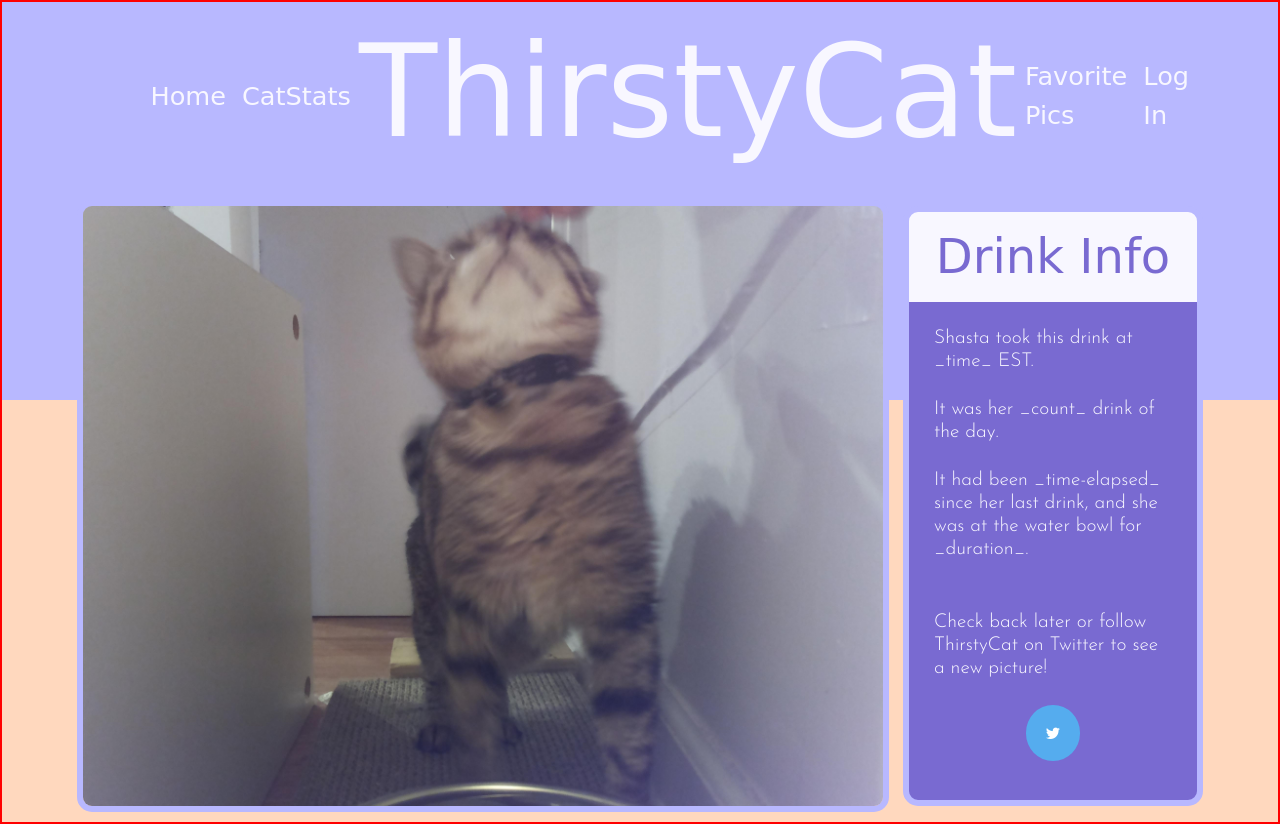
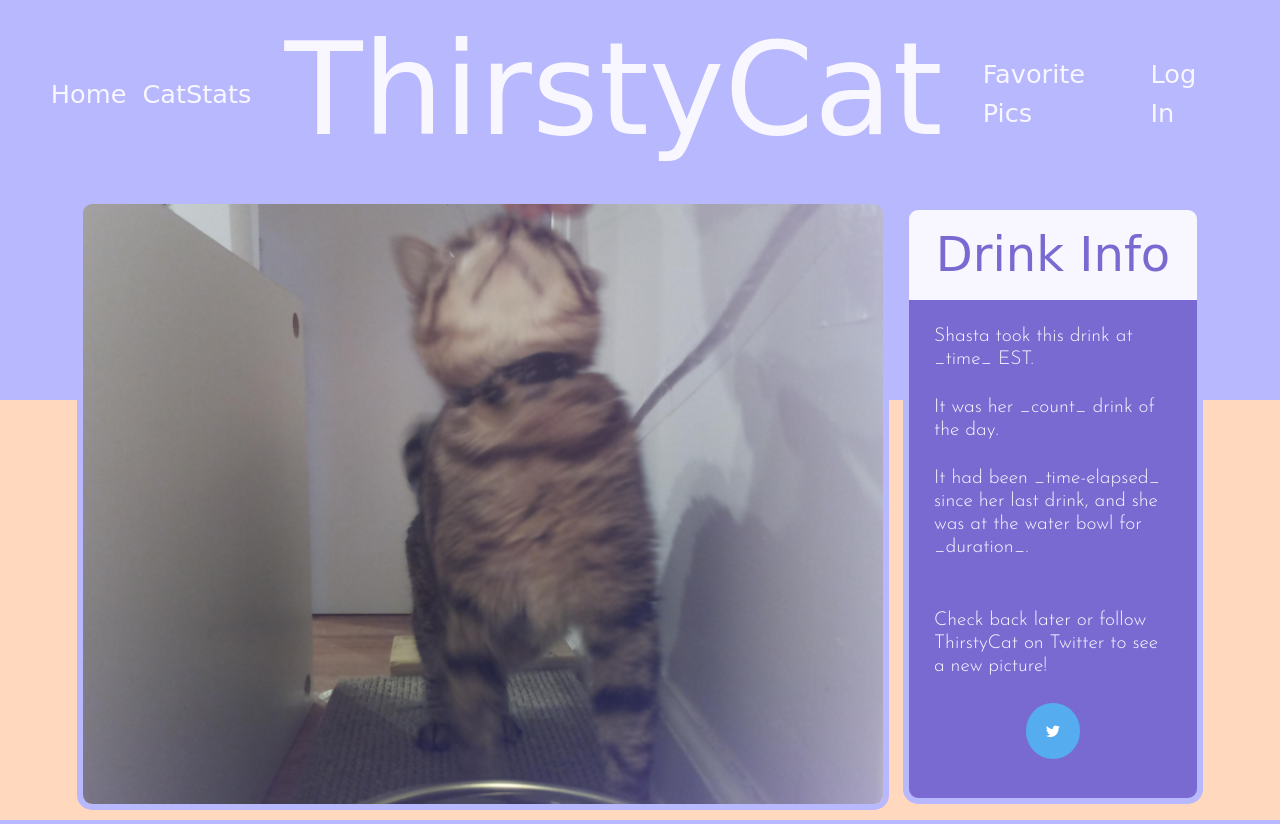
Before and after one commit to timothy-johnston/ThirstyCat, a Django app: template webApp/thirstyCat/src/main/resources/templates/home.html in a window 1280 px wide. Run offline with Django 3.2, Linux system fonts and the light colour scheme; the template is opened without the code that fills it, so the values that code supplies are empty; some libraries are stand-ins or nearby versions; some web fonts are replaced.

Commit message:
working on navbar

```diff
--- a/webApp/thirstyCat/src/main/resources/static/styles/main.css
+++ b/webApp/thirstyCat/src/main/resources/static/styles/main.css
@@ -2,7 +2,7 @@
 font-family: 'Maven Pro', sans-serif; */
 
 #test {
-	border: 2px solid red;
+	/* border: 2px solid red; */
 	display: flex;
 	flex-direction: column;
 	justify-content: space-evenly;
@@ -56,6 +56,20 @@
 }
 
 #nav-ul {
+	width: 80%;
+	margin-left: auto;
+	margin-right: auto;
+	display: flex;
+	justify-content: space-evenly;
+	align-items: center;
+}
+
+#test2 {
+	width: 0px;
+	z-index: 2;
+}
+
+#nav-ul-2 {
 	width: 80%;
 	margin-left: auto;
 	margin-right: auto;
--- a/webApp/thirstyCat/src/main/resources/templates/home.html
+++ b/webApp/thirstyCat/src/main/resources/templates/home.html
@@ -29,7 +29,45 @@
 
         <!-- Navbar -->
         <nav id="nav-home" class="navbar navbar-expand-lg bg-transparent navbar-dark">
-            <!-- <a class="navbar-brand" href="#">ThirstyCat</a> -->
+            <div id="test2">
+                <button class="navbar-toggler pull-lg-left" type="button" data-toggle="collapse" data-target="#collapsibleNavbar">
+                    <span class="navbar-toggler-icon"></span>
+                </button>
+            </div>
+            <div class="collapse navbar-collapse" id="collapsibleNavbar">
+                <ul id="nav-ul" class="navbar-nav">
+                    <li class="nav-item">
+                        <a class="nav-link" href="#">Home</a>
+                    </li>
+                    <li class="nav-item">
+                        <a class="nav-link" href="#">CatStats</a>
+                    </li>
+                </ul>
+
+                    <!-- <li class="nav-item">
+                        <a id="logo-placeholder" class="navbar-brand visible-xs-block text-center" href="#">
+                            <h1 id="logo-placeholder-text">ThirstyCat</h1>
+                        </a>
+                    </li> -->
+
+            </div>
+            <a id="logo-placeholder" class="navbar-brand visible-xs-block text-center" href="#">
+                    <h1 id="logo-placeholder-text">ThirstyCat</h1>
+                </a>
+            <div class="collapse navbar-collapse" id="collapsibleNavbar">
+                <ul id="nav-ul-2" class="navbar-nav">
+                    <li class="nav-item">
+                        <a class="nav-link" href="#">Favorite Pics</a>
+                    </li>
+                    <li class="nav-item">
+                        <a class="nav-link" href="#">Log In</a>
+                    </li>
+                </ul>
+            </div>
+        </nav>
+
+        <!-- Navbar -->
+        <!-- <nav id="nav-home" class="navbar navbar-expand-lg bg-transparent navbar-dark">
             <button class="navbar-toggler" type="button" data-toggle="collapse" data-target="#collapsibleNavbar">
                 <span class="navbar-toggler-icon"></span>
             </button>
@@ -42,8 +80,7 @@
                         <a class="nav-link" href="#">CatStats</a>
                     </li>
                     <li class="nav-item">
-                        <a id="logo-placeholder" class="navbar-brand" href="#">
-                            <!-- <img id="logo-svg" src="../media/logo_placeholder.svg" alt="ThirstyCat logo">     -->
+                        <a id="logo-placeholder" class="navbar-brand visible-xs-block text-center" href="#">
                             <h1 id="logo-placeholder-text">ThirstyCat</h1>
                         </a>
                     </li>
@@ -55,7 +92,7 @@
                     </li>
                 </ul>
             </div>
-            </nav>
+        </nav> -->
 
         <section id="section-home">
             <!-- <div id="title-container" class="container">
```
